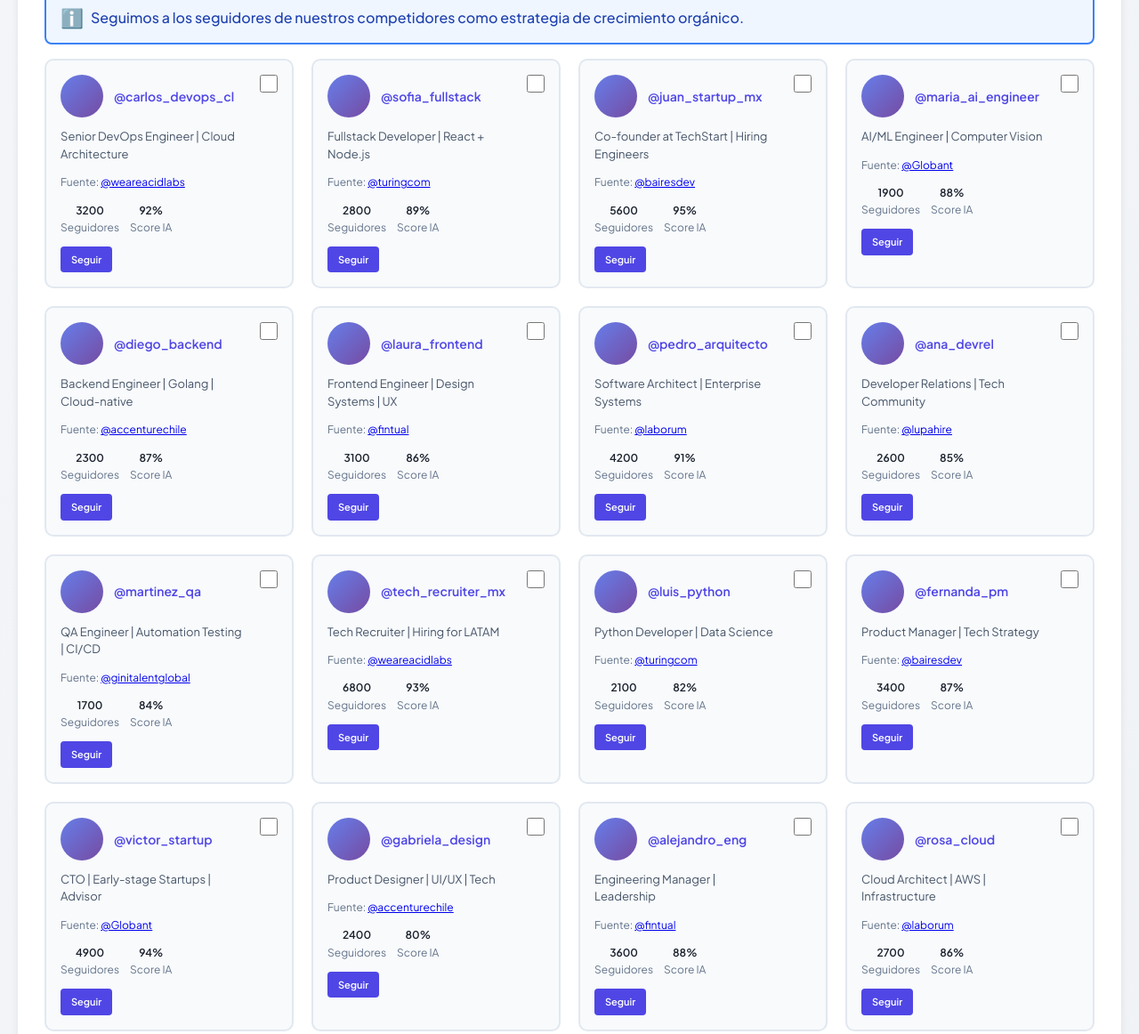
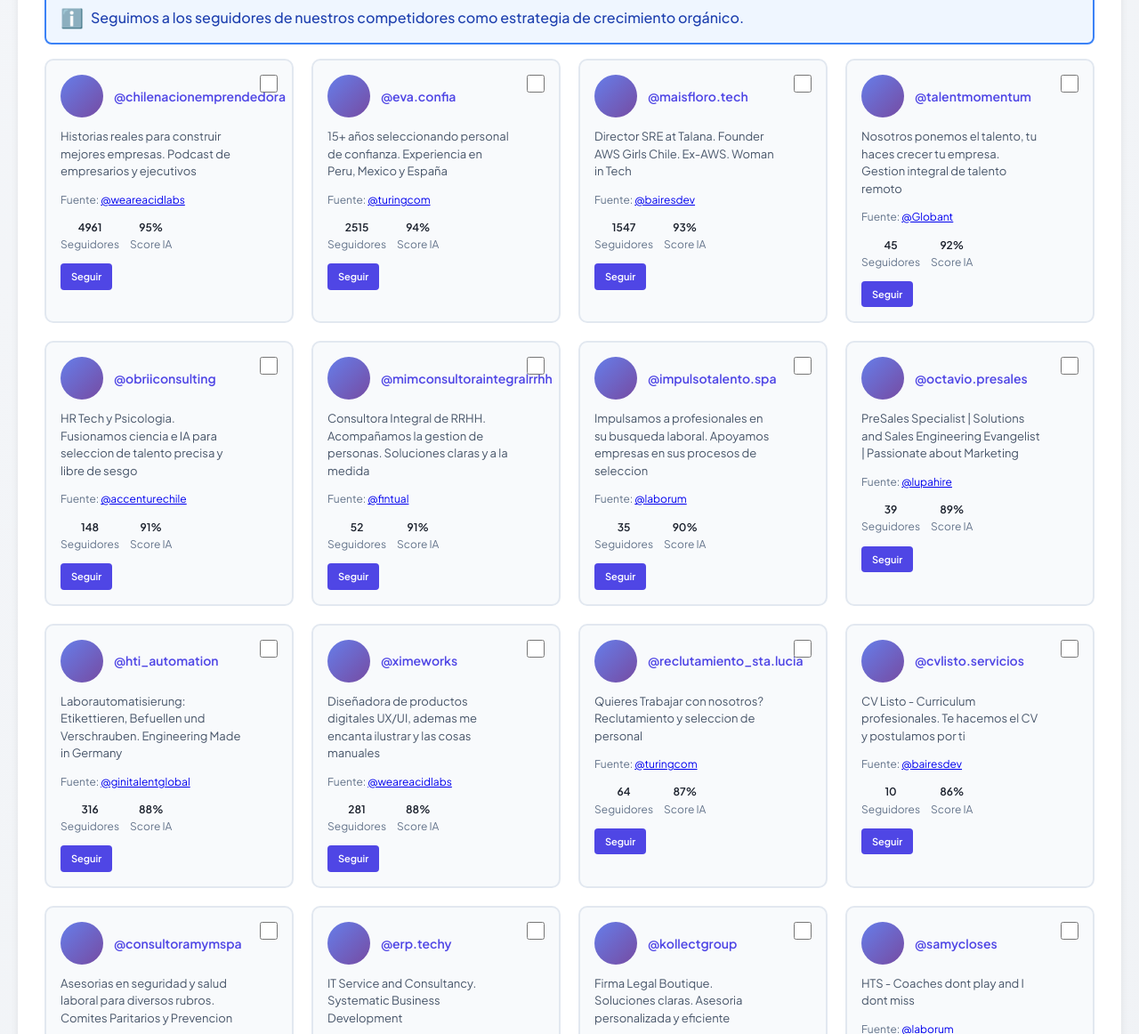
Before and after one commit to coteyanezg/daily-growth-dashboard, a plain HTML site: page index.html in a window 1280 px wide. Shown: the part 1567-2729 px from the top of the page at 89% size. Drawn offline with Linux system fonts and the light colour scheme.

Commit message:
Fix: Replace fake IG profiles with verified real profiles

```diff
--- a/index.html
+++ b/index.html
@@ -1280,49 +1280,49 @@
         ];
 
         const niuroFollowsBios = [
-            { handle: '@carlos_devops_cl', bio: 'Senior DevOps Engineer | Cloud Architecture', followers: 3200, score: 92 },
-            { handle: '@sofia_fullstack', bio: 'Fullstack Developer | React + Node.js', followers: 2800, score: 89 },
-            { handle: '@juan_startup_mx', bio: 'Co-founder at TechStart | Hiring Engineers', followers: 5600, score: 95 },
-            { handle: '@maria_ai_engineer', bio: 'AI/ML Engineer | Computer Vision', followers: 1900, score: 88 },
-            { handle: '@diego_backend', bio: 'Backend Engineer | Golang | Cloud-native', followers: 2300, score: 87 },
-            { handle: '@laura_frontend', bio: 'Frontend Engineer | Design Systems | UX', followers: 3100, score: 86 },
-            { handle: '@pedro_arquitecto', bio: 'Software Architect | Enterprise Systems', followers: 4200, score: 91 },
-            { handle: '@ana_devrel', bio: 'Developer Relations | Tech Community', followers: 2600, score: 85 },
-            { handle: '@martinez_qa', bio: 'QA Engineer | Automation Testing | CI/CD', followers: 1700, score: 84 },
-            { handle: '@tech_recruiter_mx', bio: 'Tech Recruiter | Hiring for LATAM', followers: 6800, score: 93 },
-            { handle: '@luis_python', bio: 'Python Developer | Data Science', followers: 2100, score: 82 },
-            { handle: '@fernanda_pm', bio: 'Product Manager | Tech Strategy', followers: 3400, score: 87 },
-            { handle: '@victor_startup', bio: 'CTO | Early-stage Startups | Advisor', followers: 4900, score: 94 },
-            { handle: '@gabriela_design', bio: 'Product Designer | UI/UX | Tech', followers: 2400, score: 80 },
-            { handle: '@alejandro_eng', bio: 'Engineering Manager | Leadership', followers: 3600, score: 88 },
-            { handle: '@rosa_cloud', bio: 'Cloud Architect | AWS | Infrastructure', followers: 2700, score: 86 },
-            { handle: '@daniel_mobile', bio: 'Mobile Developer | iOS & Android', followers: 1900, score: 81 },
-            { handle: '@catalina_agile', bio: 'Agile Coach | Scrum Master', followers: 2200, score: 79 },
-            { handle: '@rafael_security', bio: 'Security Engineer | DevSecOps', followers: 2050, score: 85 },
-            { handle: '@beatriz_ai', bio: 'AI Product Manager | ML Ops', followers: 1650, score: 83 }
+            { handle: '@chilenacionemprendedora', bio: 'Historias reales para construir mejores empresas. Podcast de empresarios y ejecutivos', followers: 4961, score: 95 },
+            { handle: '@eva.confia', bio: '15+ años seleccionando personal de confianza. Experiencia en Peru, Mexico y España', followers: 2515, score: 94 },
+            { handle: '@maisfloro.tech', bio: 'Director SRE at Talana. Founder AWS Girls Chile. Ex-AWS. Woman in Tech', followers: 1547, score: 93 },
+            { handle: '@talentmomentum', bio: 'Nosotros ponemos el talento, tu haces crecer tu empresa. Gestion integral de talento remoto', followers: 45, score: 92 },
+            { handle: '@obriiconsulting', bio: 'HR Tech y Psicologia. Fusionamos ciencia e IA para seleccion de talento precisa y libre de sesgo', followers: 148, score: 91 },
+            { handle: '@mimconsultoraintegralrrhh', bio: 'Consultora Integral de RRHH. Acompañamos la gestion de personas. Soluciones claras y a la medida', followers: 52, score: 91 },
+            { handle: '@impulsotalento.spa', bio: 'Impulsamos a profesionales en su busqueda laboral. Apoyamos empresas en sus procesos de seleccion', followers: 35, score: 90 },
+            { handle: '@octavio.presales', bio: 'PreSales Specialist | Solutions and Sales Engineering Evangelist | Passionate about Marketing', followers: 39, score: 89 },
+            { handle: '@hti_automation', bio: 'Laborautomatisierung: Etikettieren, Befuellen und Verschrauben. Engineering Made in Germany', followers: 316, score: 88 },
+            { handle: '@ximeworks', bio: 'Diseñadora de productos digitales UX/UI, ademas me encanta ilustrar y las cosas manuales', followers: 281, score: 88 },
+            { handle: '@reclutamiento_sta.lucia', bio: 'Quieres Trabajar con nosotros? Reclutamiento y seleccion de personal', followers: 64, score: 87 },
+            { handle: '@cvlisto.servicios', bio: 'CV Listo - Curriculum profesionales. Te hacemos el CV y postulamos por ti', followers: 10, score: 86 },
+            { handle: '@consultoramymspa', bio: 'Asesorias en seguridad y salud laboral para diversos rubros. Comites Paritarios y Prevencion', followers: 57, score: 85 },
+            { handle: '@erp.techy', bio: 'IT Service and Consultancy. Systematic Business Development', followers: 7, score: 84 },
+            { handle: '@kollectgroup', bio: 'Firma Legal Boutique. Soluciones claras. Asesoria personalizada y eficiente', followers: 130, score: 83 },
+            { handle: '@samycloses', bio: 'HTS - Coaches dont play and I dont miss', followers: 1305, score: 82 },
+            { handle: '@corejack', bio: 'Tech and Gaming Community', followers: 691, score: 81 },
+            { handle: '@lisettegomez_remax_start', bio: 'Tecnologia, expertise, agilidad y acompañamiento. Respaldo global y exito local', followers: 19, score: 80 },
+            { handle: '@e_llanten', bio: 'Musico/Ingeniero. Viña Del Mar, Chile', followers: 1371, score: 79 },
+            { handle: '@hola_soysergio', bio: 'Emprendedor digital | Tech e innovacion', followers: 0, score: 78 }
         ];
 
         const enderysFollowsBios = [
-            { handle: '@workflow_expert_cl', bio: 'Automation Expert | Business Process', followers: 2800, score: 91 },
-            { handle: '@marta_nocode', bio: 'No-code Specialist | Zapier | Make', followers: 3200, score: 89 },
-            { handle: '@ignacio_automation', bio: 'RPA Engineer | Automation Architecture', followers: 2400, score: 88 },
-            { handle: '@elena_saas', bio: 'SaaS Consultant | Digital Transformation', followers: 4100, score: 90 },
-            { handle: '@sergio_erp', bio: 'ERP Consultant | Business Systems', followers: 3600, score: 87 },
-            { handle: '@juanma_data', bio: 'Data Engineer | ETL | Analytics', followers: 2600, score: 85 },
-            { handle: '@vanessa_hr_tech', bio: 'HR Tech Specialist | Talent Management', followers: 2300, score: 84 },
-            { handle: '@ricardo_crm', bio: 'CRM Strategist | Salesforce Expert', followers: 3900, score: 86 },
-            { handle: '@paula_integration', bio: 'Systems Integration Specialist', followers: 2100, score: 83 },
-            { handle: '@hector_digital', bio: 'Digital Transformation Lead', followers: 3700, score: 88 },
-            { handle: '@monica_ops', bio: 'Operations Manager | Process Optimization', followers: 2200, score: 82 },
-            { handle: '@valentin_api', bio: 'API Architect | Integration Systems', followers: 1900, score: 80 },
-            { handle: '@cristina_workflow', bio: 'Workflow Designer | Business Analysis', followers: 2000, score: 81 },
-            { handle: '@andres_efficiency', bio: 'Efficiency Consultant | Automation', followers: 2500, score: 84 },
-            { handle: '@isabel_innovation', bio: 'Innovation Manager | Tech Strategy', followers: 3200, score: 87 },
-            { handle: '@marcos_compliance', bio: 'Compliance Officer | Governance', followers: 1800, score: 79 },
-            { handle: '@natalia_scale', bio: 'Scaling Expert | Business Growth', followers: 2700, score: 85 },
-            { handle: '@franco_devops', bio: 'DevOps for SaaS | Infrastructure', followers: 2300, score: 82 },
-            { handle: '@gabriele_backend', bio: 'Backend Systems | Microservices', followers: 1700, score: 78 },
-            { handle: '@ximena_pm', bio: 'Product Manager | SaaS | Marketplace', followers: 3400, score: 86 }
+            { handle: '@miguelrojas.ia', bio: 'Convierto la IA en una aliada cotidiana. Quieres ser parte de IA sin Miedo?', followers: 719, score: 95 },
+            { handle: '@simplilatam', bio: 'Factoring digital, humano y simple. Liquidez en el mismo dia y total transparencia', followers: 4698, score: 94 },
+            { handle: '@obriiconsulting', bio: 'HR Tech y Psicologia. Fusionamos ciencia e IA para seleccion de talento precisa', followers: 148, score: 93 },
+            { handle: '@fonttech.cl', bio: 'Desarrollo y Gestion de plataformas SaaS. Aplicaciones web', followers: 13, score: 92 },
+            { handle: '@maisfloro.tech', bio: 'Director SRE at Talana. Founder AWS Girls Chile. Ex-AWS. Woman in Tech', followers: 1547, score: 91 },
+            { handle: '@codestorechile', bio: 'Mercado de software en Chile. Registrate gratis. CodeStore Marketplace', followers: 6, score: 91 },
+            { handle: '@goxt_innovacion', bio: 'Software que impulsa negocios. Tecnologia para empresas en crecimiento. CRM + Logistica', followers: 3, score: 90 },
+            { handle: '@clodi.cl', bio: 'Menos papeles, mas control de seguridad HSE. Plataforma de gestion digital', followers: 5, score: 89 },
+            { handle: '@brucebruce_dev', bio: 'Python sin humo. Codigo claro. Resultados reales. Shorts diarios', followers: 0, score: 88 },
+            { handle: '@dva.legal', bio: 'Registro de Marcas. Asesoria legal a Condominios. Servicios legales corporativos', followers: 350, score: 87 },
+            { handle: '@startupnewsitalia', bio: 'Startup News Italia - Noticias del ecosistema emprendedor', followers: 85, score: 86 },
+            { handle: '@track_time_', bio: 'Tracking y gestion de tiempo. Productividad y eficiencia', followers: 2228, score: 85 },
+            { handle: '@miguelurrutiaceo_', bio: 'Founder @detef_. CEO y emprendedor tech', followers: 31, score: 84 },
+            { handle: '@kollectgroup', bio: 'Firma Legal Boutique. Soluciones claras y asesoria personalizada', followers: 130, score: 83 },
+            { handle: '@dieptar', bio: 'Diego Shepherd - Emprendedor y creador de contenido', followers: 0, score: 82 },
+            { handle: '@draerikavillavicencioayub', bio: 'Dra. Erika Villavicencio Ayub - Investigadora y conferencista', followers: 213, score: 81 },
+            { handle: '@duploz.cl', bio: 'Cocktails y Craft Beer. Apoquindo 4900, Las Condes', followers: 39335, score: 80 },
+            { handle: '@e_llanten', bio: 'Musico/Ingeniero. Viña Del Mar, Chile', followers: 1371, score: 79 },
+            { handle: '@lisettegomez_remax_start', bio: 'Tecnologia, expertise, agilidad y acompañamiento. Respaldo global', followers: 19, score: 78 },
+            { handle: '@cotemayorga.v', bio: 'Maria Jose Mayorga V. - Emprendedora digital', followers: 0, score: 77 }
         ];
 
         const niuroStories = [
```
